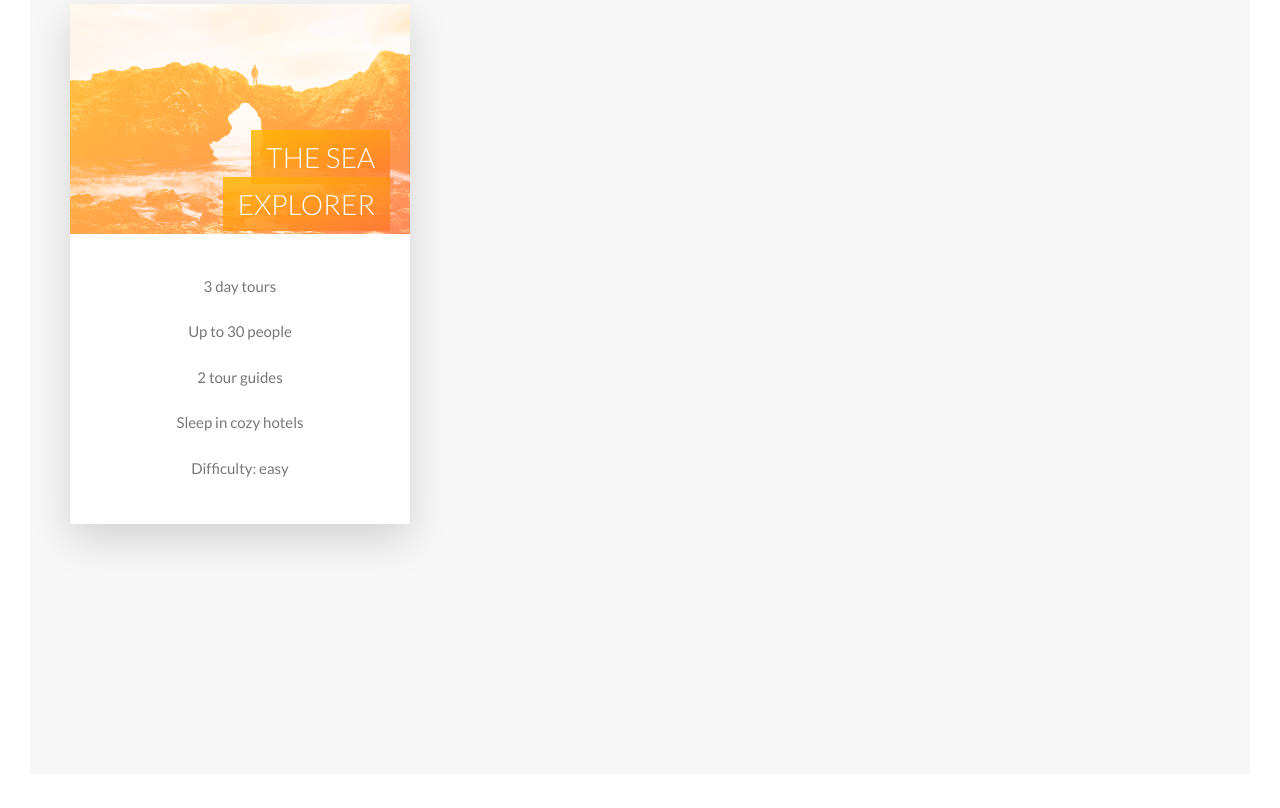
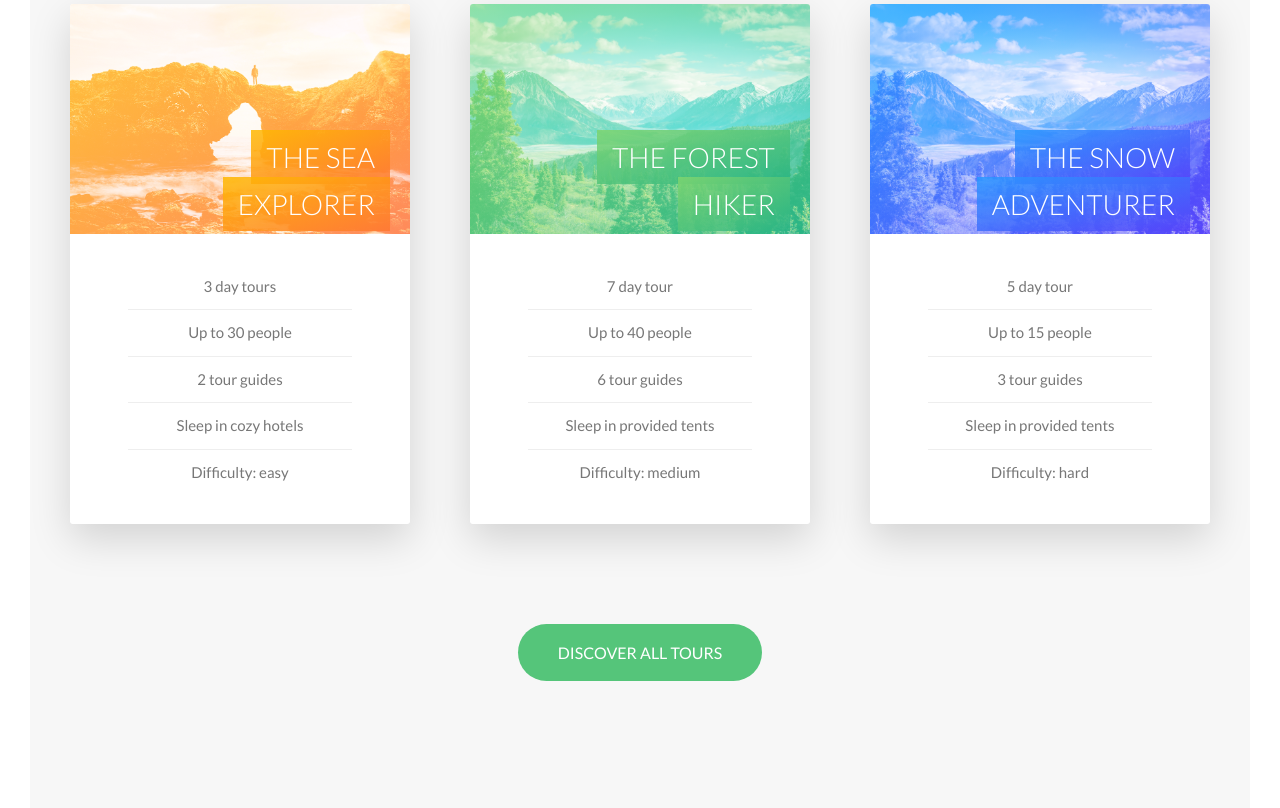
Before and after one commit to skywalkeryin/MyCodePirtfolio, a website: page learningCSS/Natours/index.html in a window 1280 px wide. Shown: the part 2632-3440 px from the top of the page. Drawn offline with Linux system fonts and the light colour scheme; files whose address does not match are found by name.

Commit message:
feat: add story box 1

```diff
--- a/learningCSS/Natours/index.html
+++ b/learningCSS/Natours/index.html
@@ -170,11 +170,98 @@
               </div>
             </div>
           </div>
+
           <div class="col-1-of-3">
             <div class="card">
+              <div class="card__side card__side--front">
+                <div class="card__picture card__picture-2">&nbsp;</div>
+                <div class="card__heading">
+                  <span class="card__heading-span card__heading-span--2">
+                    The Forest Hiker
+                  </span>
+                </div>
+                <div class="card__details">
+                  <ul>
+                    <li>7 day tour</li>
+                    <li>Up to 40 people</li>
+                    <li>6 tour guides</li>
+                    <li>Sleep in provided tents</li>
+                    <li>Difficulty: medium</li>
+                  </ul>
+                </div>
+              </div>
+              <div class="card__side card__side--back card__side--back-2">
+                <div class="card__cta">
+                  <div class="card__price-box">
+                    <p class="card__price-only">Only</p>
+                    <p class="card__price-value">$497</p>
+                  </div>
+                  <a href="#" class="btn btn--white">Book Now</a>
+                </div>
+              </div>
             </div>
           </div>
-          <div class="col-1-of-3"></div>
+
+          <div class="col-1-of-3">
+            <div class="card">
+              <div class="card__side card__side--front">
+                <div class="card__picture card__picture-3">&nbsp;</div>
+                <div class="card__heading">
+                  <span class="card__heading-span card__heading-span--3">
+                    The Snow Adventurer
+                  </span>
+                </div>
+                <div class="card__details">
+                  <ul>
+                    <li>5 day tour</li>
+                    <li>Up to 15 people</li>
+                    <li>3 tour guides</li>
+                    <li>Sleep in provided tents</li>
+                    <li>Difficulty: hard</li>
+                  </ul>
+                </div>
+              </div>
+              <div class="card__side card__side--back card__side--back-3">
+                <div class="card__cta">
+                  <div class="card__price-box">
+                    <p class="card__price-only">Only</p>
+                    <p class="card__price-value">$897</p>
+                  </div>
+                  <a href="#" class="btn btn--white">Book Now</a>
+                </div>
+              </div>
+            </div>
+          </div>
+        </div>
+
+        <div class="u-margin-top-huge u-center-text">
+          <a href="#" class="btn btn--green">Discover all tours</a>
+      </section>
+
+      <section class="section-stories">
+        <div class="u-margin-bottom-big u-center-text">
+          <div class="heading-secondary">
+            We make people genuinely happy
+          </div>
+        </div>
+
+        <div class="row">
+          <div class="story">
+            <figure class="story__shape">
+              <img src="./img/nat-8.jpg" alt="a person on a tour"
+              class="story__img">
+            </figure>
+
+            <div class="story__text">
+              <h3 class="heading--tertiary u-margin-bottom-small">
+                I had the best week ever with my family.
+              </h3>
+              <p>
+                Lorem ipsum dolor sit amet consectetur adipisicing elit. Repudiandae, nam doloribus! Asperiores soluta corrupti ut sint possimus molestias! Amet fugit inventore ipsa repudiandae aspernatur provident molestiae in saepe delectus quas?
+                Asperiores soluta corrupti ut sint possimus molestias!
+              </p>
+            </div>
+          </div>
         </div>
       </section>
     </main>
--- a/learningCSS/Natours/sass/base/_utilities.scss
+++ b/learningCSS/Natours/sass/base/_utilities.scss
@@ -12,3 +12,12 @@
 .u-margin-bottom-big {
     margin-bottom: 8rem;
 }
+
+
+.u-margin-top-big {
+    margin-top: 8rem;
+}
+
+.u-margin-top-huge {
+    margin-top: 10rem;
+}
--- a/learningCSS/Natours/sass/components/_card.scss
+++ b/learningCSS/Natours/sass/components/_card.scss
@@ -33,6 +33,22 @@
           $color-secondary-dark
         );
       }
+
+      &-2 {
+        background-image: linear-gradient(
+          to right bottom,
+          $color-primary-light,
+          $color-primary-dark
+        );
+      }
+
+      &-3 {
+        background-image: linear-gradient(
+          to right bottom,
+          $color-tertiary-light,
+          $color-tertiary-dark
+        );
+      }
     }
   }
 
@@ -59,6 +75,25 @@
           $color-secondary-dark
         ),
         url(../../img/nat-5.jpg);
+    }
+
+    &-2 {
+      background-image: linear-gradient(
+        to right bottom,
+        $color-primary-light,
+        $color-primary-dark
+      ),
+      url(../../img/nat-6.jpg);
+    }
+
+
+    &-3 {
+      background-image: linear-gradient(
+        to right bottom,
+        $color-tertiary-light,
+        $color-tertiary-dark
+      ),
+      url(../../img/nat-6.jpg);
     }
   }
 
@@ -87,7 +122,24 @@
         rgba($color-secondary-dark, 0.85)
       );
     }
+
+    &--2 {
+      background-image: linear-gradient(
+        to right bottom,
+        rgba($color-primary-light, 0.85),
+        rgba($color-primary-dark, 0.85)
+      );
+    }
+
+    &--3 {
+      background-image: linear-gradient(
+        to right bottom,
+        rgba($color-tertiary-light, 0.85),
+        rgba($color-tertiary-dark, 0.85)
+      );
+    }
   }
+
   &__details {
     padding: 3rem;
 
@@ -99,11 +151,13 @@
         text-align: center;
         font-size: 1.5rem;
         padding: 1rem;
+
+        &:not(:last-child) {
+          border-bottom: 1px solid $color-grey-light-2;
+        }
       }
 
-      &:not(:last-child) {
-        border-bottom: $color-grey-light-2;
-      }
+
     }
   }
 
--- /dev/null
+++ b/learningCSS/Natours/sass/components/_story.scss
@@ -0,0 +1,33 @@
+.story {
+    width: 75%;
+    margin: 0 auto;
+    box-shadow: 0 3rem 6rem rgba($color-black, .1);
+    background-color: $color-white;
+
+    border-radius: 3px;
+    padding: 6rem;
+
+    transform: skewX(-12deg);
+
+    & > * {
+        transform: skewX(12deg);
+    }
+
+    &__shape {
+        height: 15rem;
+        width: 15rem;
+
+        float: left;
+        shape-outside: circle(50%);
+        -webkit-clip-path: circle(50% at 50% 50%);
+        clip-path: circle(50%);
+        margin-right: 3rem;
+
+        // transform: translateX(-3rem) skewX(12deg);
+    }
+
+    &__img {
+        height: 100%;
+    }
+
+}
--- a/learningCSS/Natours/sass/main.scss
+++ b/learningCSS/Natours/sass/main.scss
@@ -11,6 +11,7 @@
 @import 'components/card';
 @import 'components/feature-box';
 @import 'components/button';
+@import 'components/story';
 
 @import 'layout/grid';
 @import 'layout/header';
--- a/learningCSS/Natours/sass/pages/_home.scss
+++ b/learningCSS/Natours/sass/pages/_home.scss
@@ -26,3 +26,10 @@
   background-color: $color-grey-light-1;
   padding: 25rem 0;
 }
+
+
+.section-stories {
+
+  padding: 25rem;
+
+}
```
Also changed, not shown: learningCSS/Natours/css/main.css, 1 other file.
